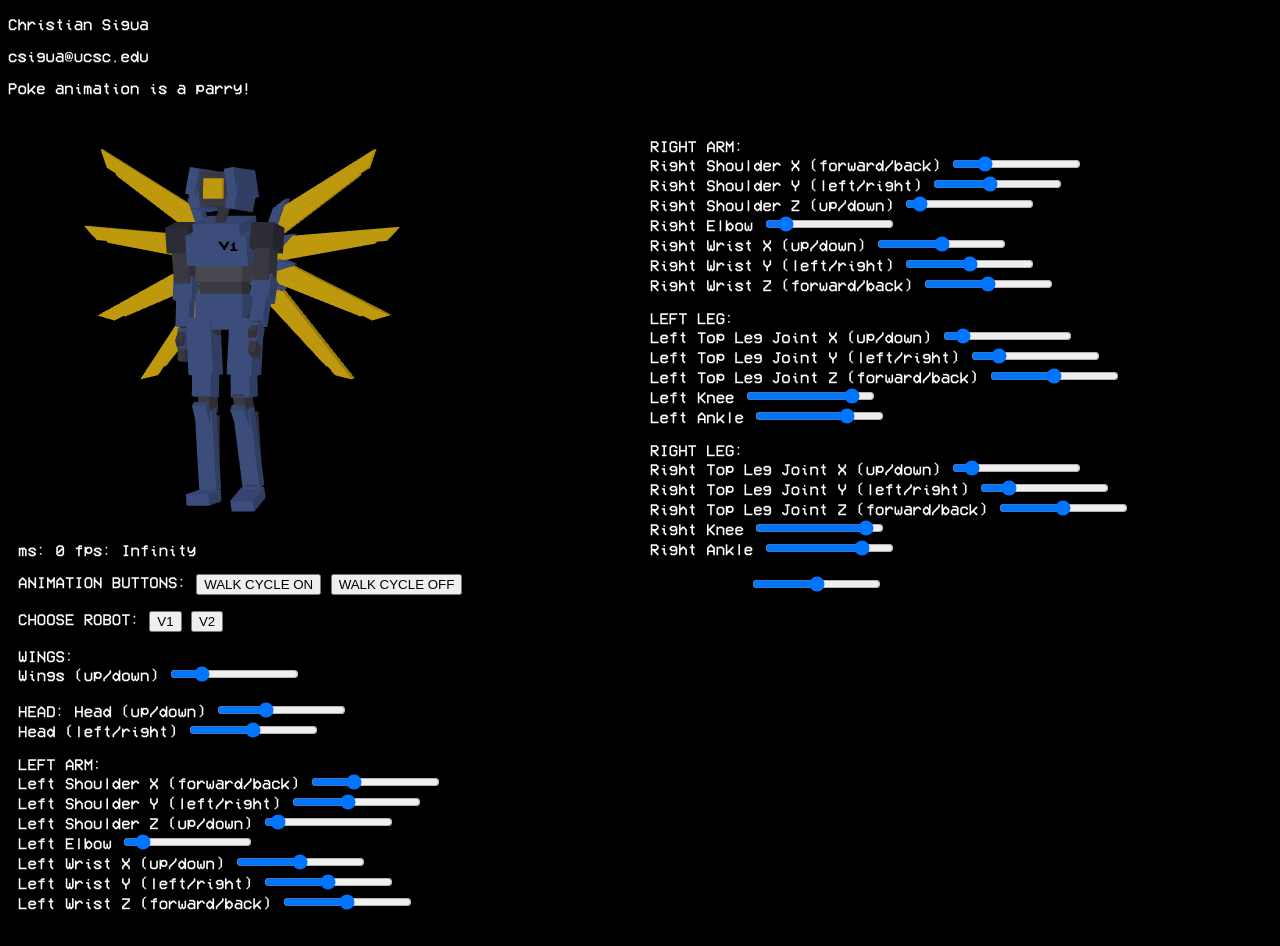
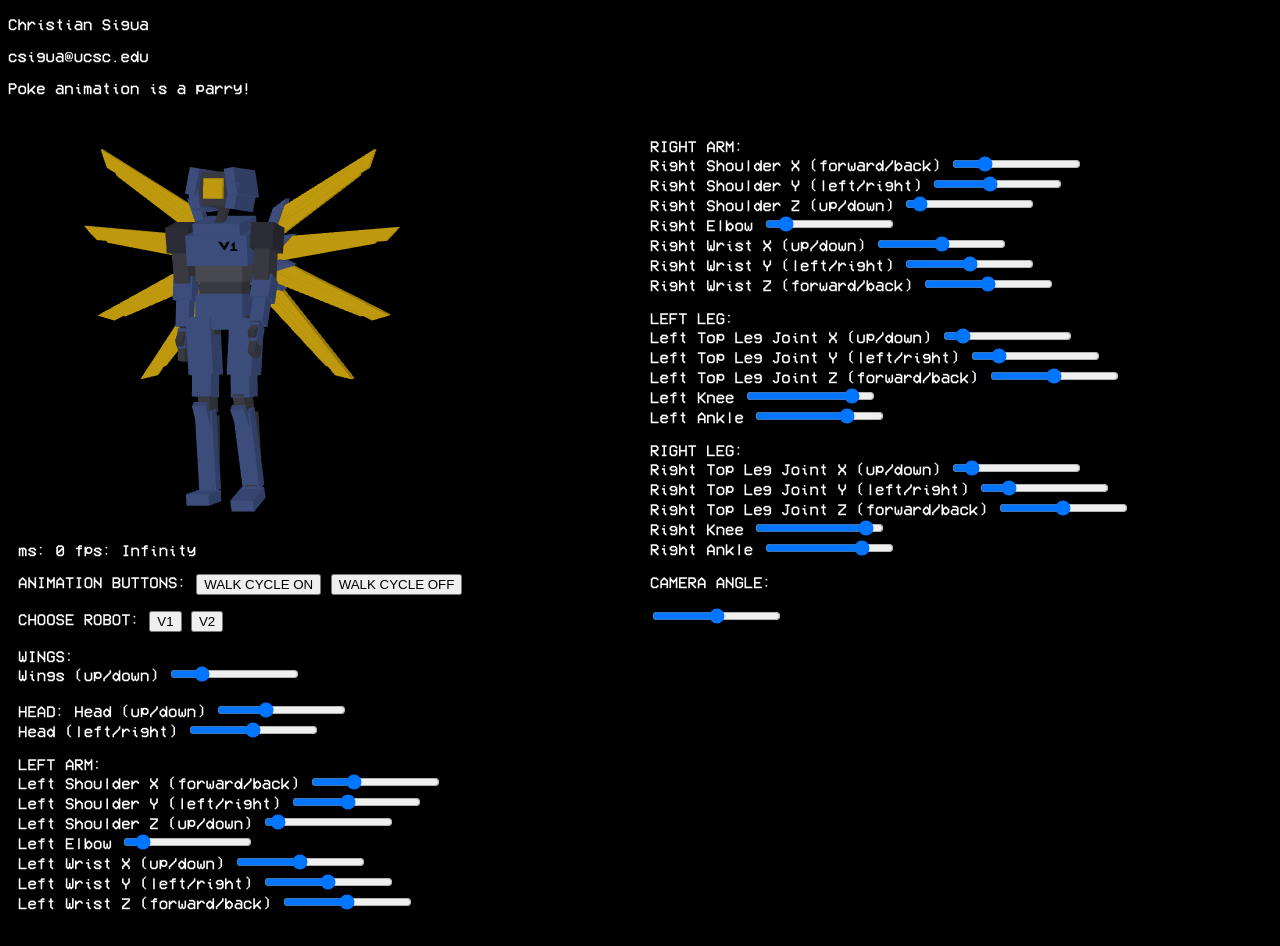
Before and after one commit to csigua/blocky-v1, a plain HTML site: page index.html in a window 1280 px wide. Drawn offline with Linux system fonts and the light colour scheme; animation ran at ten frames a second.

Commit message:
Update index.html

```diff
--- a/index.html
+++ b/index.html
@@ -73,7 +73,7 @@
             Right Knee <input type="range" min="-135" max="0" value="0" class="slider" id="rightKneeSlide"><br>
             Right Ankle <input type="range" min="-100" max="30" value="0" class="slider" id="rightAnkleSlide"><br>
             <p></p>
-            Camera Angle: <input type="range" min="-90" max="90" value="0" class="slider" id="angleSlide">
+            <p>CAMERA ANGLE:<p></p> <input type="range" min="-90" max="90" value="0" class="slider" id="angleSlide">
             <br>
         </div>
     </div>
```
